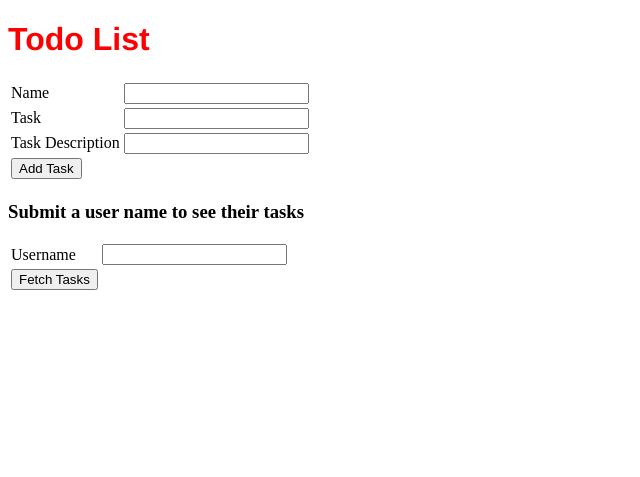
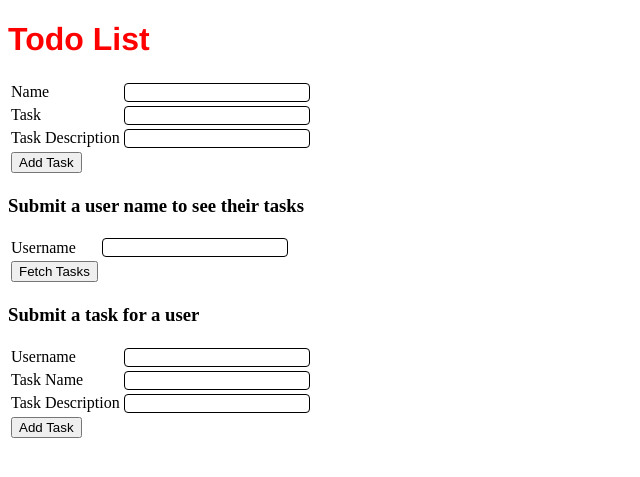
Before and after one commit to WordsofDefiance/todo, a PHP site: page / in a window 1280 px wide. Shown: the top 477 px of the page, without its empty margins (0-640 px from the left). Run offline with PHP 8.4, Linux system fonts and the light colour scheme; style sheets or scripts are compiled from the project's sources.

Commit message:
cleanup of unpushed files

```diff
--- a/index.php
+++ b/index.php
@@ -2,7 +2,7 @@
 <html>
 <head>
 <title>Todo List App</title>
-<link rel="stylesheet" href="includes/css/style.css">
+<link rel="stylesheet" href="./sass/style.scss">
 </head>
 
 <body>
@@ -48,7 +48,28 @@
 
 </form>
 
-
+<h3>Submit a task for a user</h3>
+<form action="actions/addatask.php" method="post">
+    <table>
+        <tbody>
+            <tr>
+                <td><label>Username</td>
+                <td><input type="text" name="username"></label></td>
+            </tr>
+            <tr>
+                <td><label>Task Name</td>
+                <td><input type="text" name="taskname"></label></td>
+            </tr>
+            <tr>
+                <td><label>Task Description</td>
+                <td><input type="text" name="taskdescription"></label></td>
+            </tr>
+            <tr>
+                <td><input type="submit" value="Add Task"></td>
+            </tr>
+        </tbody>
+    </table>
+</form>
 
 </body>
 </html>
--- a/sass/style.scss
+++ b/sass/style.scss
@@ -6,3 +6,14 @@ h1 {
     color: $primary-color;
     font-family: $font-stack;
 }
+
+input[type="text"] {
+    border: 1px solid black;
+    border-radius: 4px;
+    padding-left: 5px;
+}
+
+input[type="text"]:focus {
+    box-shadow: 1px 2px 3px rgba(0,0,0,0.5);
+    border: 1px solid green;
+}
```
